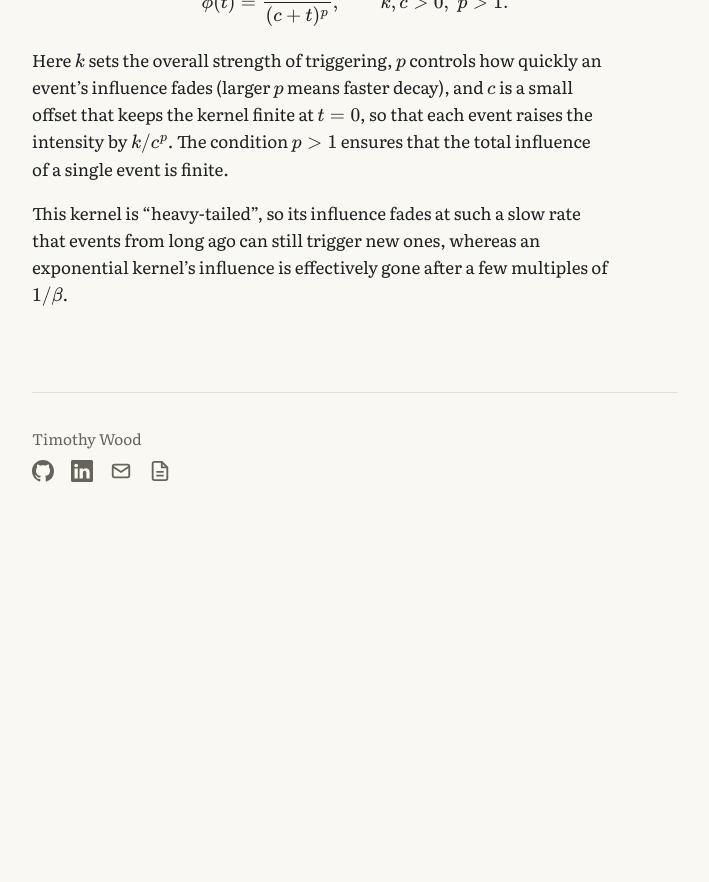
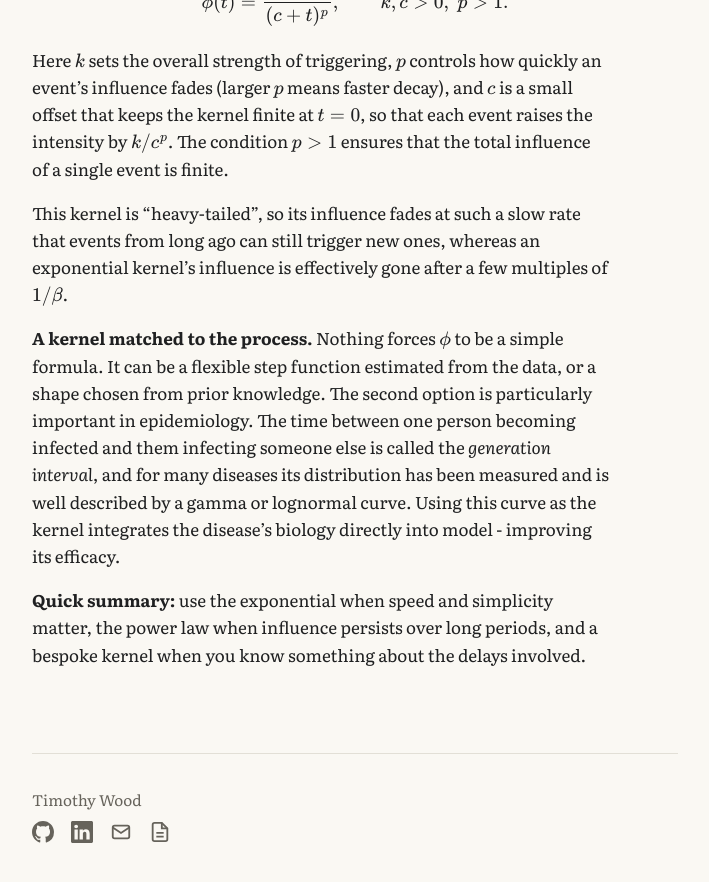
Before and after one commit to timj-wood/timj-wood.github.io, a Jekyll site: the page built from _posts/2026-09-20-hawkes-processes.md, in a window 1280 px wide and 900 px high, scrolled down 5130 px. Shown: the top 882 px of the window, without its empty margins (285-994 px from the left). Built offline with Jekyll 4.4.1, drawn with Linux system fonts in a browser that asks for light colours; before the commit the page ends 5670 px from its top, so only the background shows below that; some of the changed text lies outside the part shown.

Commit message:
Update 2026-09-20-hawkes-processes.md

```diff
--- a/_posts/2026-09-20-hawkes-processes.md
+++ b/_posts/2026-09-20-hawkes-processes.md
@@ -112,3 +112,8 @@ $$
 Here $$k$$ sets the overall strength of triggering, $$p$$ controls how quickly an event's influence fades (larger $$p$$ means faster decay), and $$c$$ is a small offset that keeps the kernel finite at $$t = 0$$, so that each event raises the intensity by $$k / c^p$$. The condition $$p > 1$$ ensures that the total influence of a single event is finite.
 
 This kernel is "heavy-tailed", so its influence fades at such a slow rate that events from long ago can still trigger new ones, whereas an exponential kernel's influence is effectively gone after a few multiples of $$1/\beta$$.
+
+**A kernel matched to the process.** Nothing forces $$\phi$$ to be a simple formula. It can be a flexible step function estimated from the data, or a shape chosen from prior knowledge. The second option is particularly important in epidemiology. The time between one person becoming infected and them infecting someone else is called the *generation interval*, and for many diseases its distribution has been measured and is well described by a gamma or lognormal curve. Using this curve as the kernel integrates the disease's biology directly into model - improving its efficacy.
+
+
+**Quick summary:** use the exponential when speed and simplicity matter, the power law when influence persists over long periods, and a bespoke kernel when you know something about the delays involved.
```
